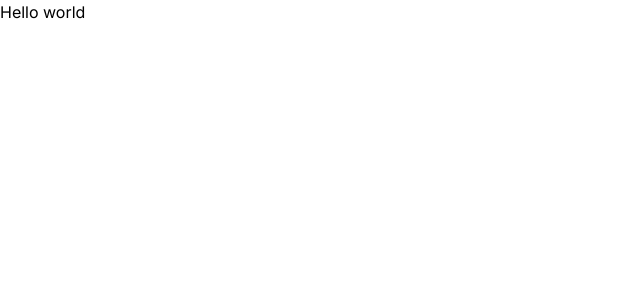
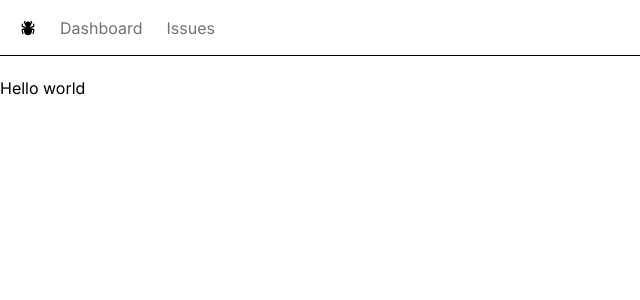
Before and after one commit to shek265/Issue-Tracker, a Next.js app: page / in a window 1280 px wide. Shown: the top 300 px of the page, without its empty margins (0-640 px from the left). Built offline with nearby package versions, Linux system fonts and the light colour scheme.

Commit message:
Navbar added

```diff
--- /dev/null
+++ b/app/Navbar.tsx
@@ -0,0 +1,21 @@
+import Link from 'next/link'
+import { HiMiniBugAnt } from "react-icons/hi2";
+
+const Navbar = () => {
+    const links = [
+        {label:'Dashboard', href:'/'},
+        {label:'Issues', href:'/issues'}
+    ];
+  return (
+    <nav className='flex space-x-6 mb-5 px-5 border-b h-14 items-center'>
+         <Link href='/'><HiMiniBugAnt /></Link>
+         <ul className='flex space-x-6'>
+            {
+                links.map(link => <Link href={link.href} key={link.href} className='text-zinc-500 hover:text-zinc-950 transition-colors'>{link.label}</Link>)
+            }
+         </ul>
+    </nav>
+  )
+}
+
+export default Navbar
--- a/app/layout.tsx
+++ b/app/layout.tsx
@@ -1,6 +1,7 @@
 import './globals.css'
 import type { Metadata } from 'next'
 import { Inter } from 'next/font/google'
+import Navbar from './Navbar'
 
 const inter = Inter({ subsets: ['latin'] })
 
@@ -16,7 +17,10 @@
 }) {
   return (
     <html lang="en">
-      <body className={inter.className}>{children}</body>
+      <body className={inter.className}>
+        <Navbar />
+        <main>{children}</main>
+        </body>
     </html>
   )
 }
--- a/package.json
+++ b/package.json
@@ -19,6 +19,7 @@
     "postcss": "8.5.6",
     "react": "19.2.3",
     "react-dom": "19.2.3",
+    "react-icons": "^5.5.0",
     "tailwindcss": "4.1.18",
     "typescript": "5.9.3"
   },
```
Also changed, not shown: 1 other file (tests, documents, lock files or other folders).
